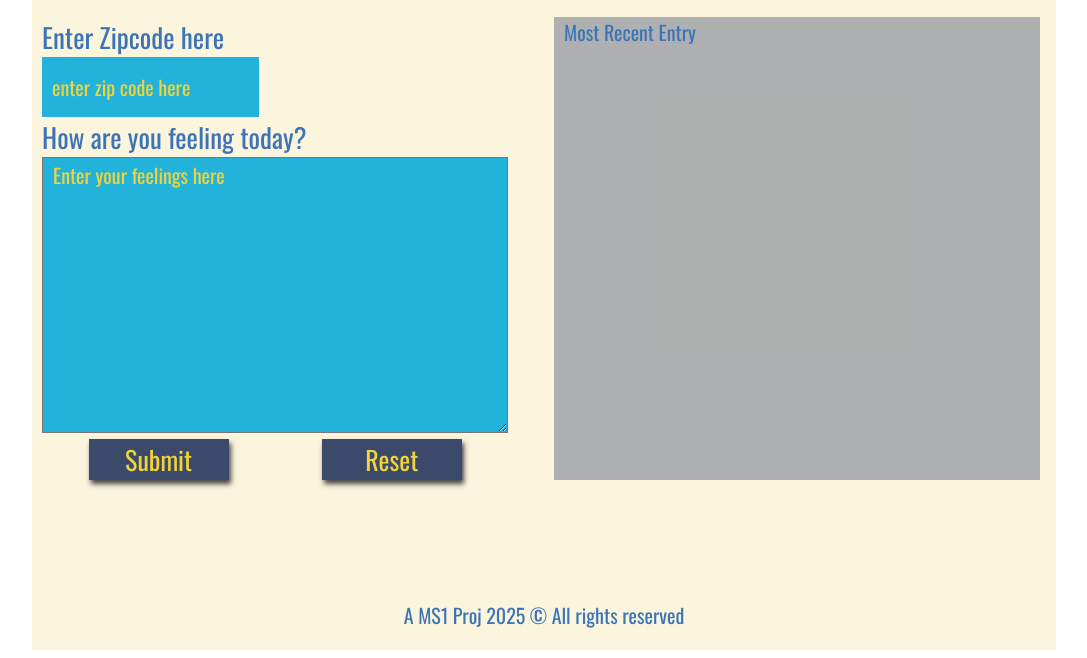
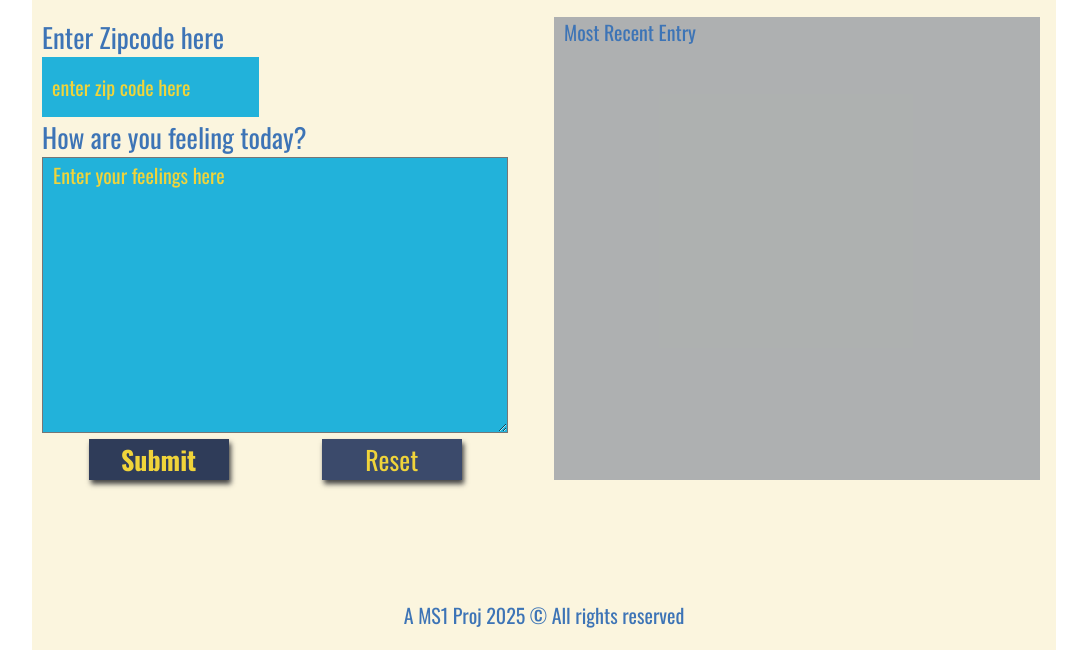
Before and after one commit to MarceloMSilveira/weather-journal-app, a plain HTML site: page website/index.html in a window 1280 px wide. In both pictures the pointer is over the button "Submit". Shown: the part 161-819 px from the top of the page, without its empty margins (104-1191 px from the left). Drawn offline with nearby package versions, Linux system fonts and the light colour scheme; a web font is replaced by a local one.

Commit message:
hover and focus

```diff
--- a/website/style.css
+++ b/website/style.css
@@ -90,6 +90,11 @@ body{
     height: max-content;
 }
 
+.buttons > button:hover, .buttons > button:focus {
+    font-weight: bolder;
+    background-color: #2f3c59;
+}
+
 .title{
 
 }
```
